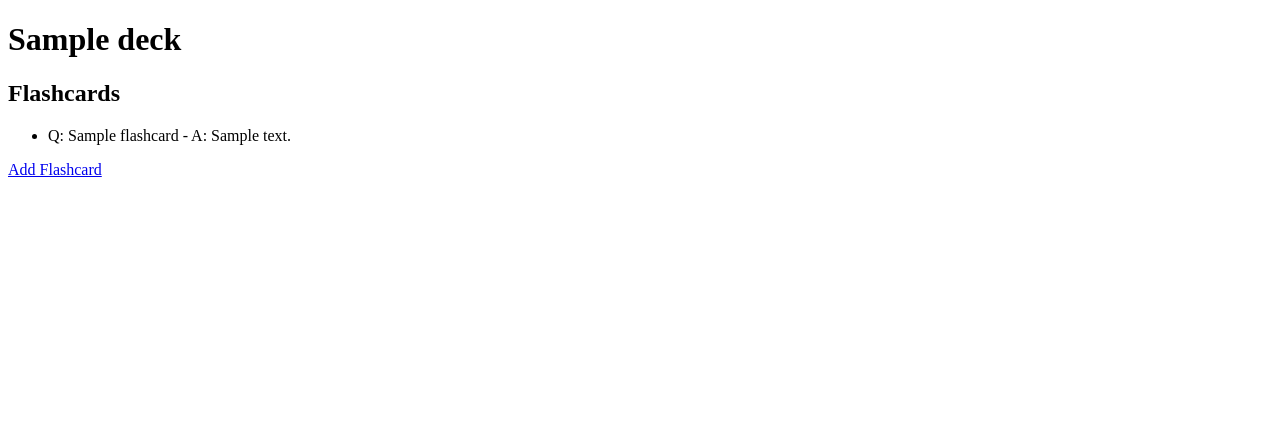
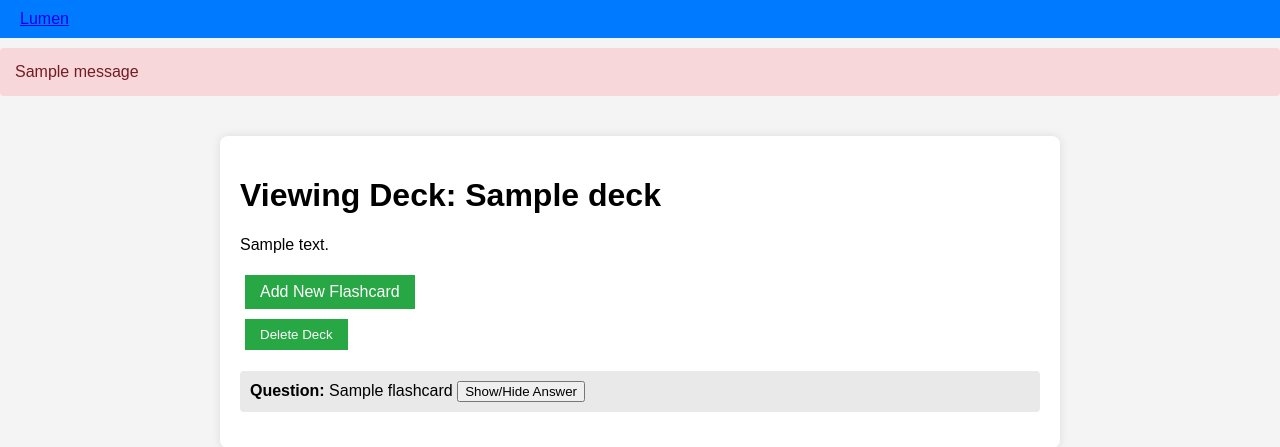
Before and after one commit to nadir-tabouni/Lumen, a Flask app: page /deck/1 in a window 1280 px wide. Shown: the top 447 px of the page. Run offline with Flask 3, Linux system fonts and the light colour scheme; tables that the repository leaves empty hold one stand-in row (values such as "Sample post"); one stand-in notice (Sample message) is shown.

Commit message:
visual overhaul

```diff
--- a/app.py
+++ b/app.py
@@ -1,6 +1,6 @@
-from flask import Flask, render_template, request, redirect, session
 from flask_sqlalchemy import SQLAlchemy
 from werkzeug.security import generate_password_hash, check_password_hash
+from flask import Flask, render_template, request, redirect, session, flash
 
 app = Flask(__name__)
 app.secret_key = 'secret_key'
@@ -33,12 +33,7 @@ class Flashcard(db.Model):
     question = db.Column(db.String(255), nullable=False)
     answer = db.Column(db.String(255), nullable=False)
     deck_id = db.Column(db.Integer, db.ForeignKey('flashcard_deck.id'), nullable=False)
-    deck = db.relationship('FlashcardDeck', backref=db.backref('flashcards', lazy=True))
-
-    def __init__(self, question, answer, deck_id):
-        self.question = question
-        self.answer = answer
-        self.deck_id = deck_id
+    deck = db.relationship('FlashcardDeck', backref=db.backref('flashcards', lazy='dynamic'))
 
 
 @app.before_request
@@ -154,6 +149,7 @@ def learning_sets():
     decks = FlashcardDeck.query.all()
     return render_template('learning_sets.html', decks=decks)
 
+
 @app.route('/new-deck', methods=['GET', 'POST'])
 def new_deck():
     if request.method == 'POST':
@@ -187,5 +183,33 @@ def add_flashcard(deck_id):
     return render_template('add_flashcard.html', deck=deck)
 
 
+@app.route('/flashcard/<int:flashcard_id>/edit', methods=['GET', 'POST'])
+def edit_flashcard(flashcard_id):
+    flashcard = Flashcard.query.get_or_404(flashcard_id)
+    if request.method == 'POST':
+        flashcard.question = request.form['question']
+        flashcard.answer = request.form['answer']
+        db.session.commit()
+        flash('Flashcard updated successfully.')
+        return redirect(f'/deck/{flashcard.deck_id}')
+    return render_template('edit_flashcard.html', flashcard=flashcard)
+
+
+@app.route('/deck/<int:deck_id>/delete', methods=['POST'])
+def delete_deck(deck_id):
+    deck = FlashcardDeck.query.get_or_404(deck_id)
+    try:
+        # First, remove all associated flashcards to avoid foreign key constraint errors
+        Flashcard.query.filter_by(deck_id=deck_id).delete()
+        # Now, remove the deck itself
+        db.session.delete(deck)
+        db.session.commit()
+        flash('Deck deleted successfully.', 'info')
+    except Exception as e:
+        db.session.rollback()
+        flash('Error deleting deck: ' + str(e), 'error')
+    return redirect('/learning-sets')
+
+
 if __name__ == '__main__':
     app.run(debug=True)
--- a/static/styles.css
+++ b/static/styles.css
@@ -1,67 +1,83 @@
-/* static/styles.css */
 body {
-    font-family: Arial, sans-serif;
-    text-align: center;
-    padding-top: 50px;
+    font-family: 'Arial', sans-serif;
+    background-color: #f4f4f4;
+    margin: 0;
+    padding: 0;
 }
 
-.welcome-container h1 {
-    font-size: 2em;
-    margin-bottom: 20px;
+.navbar {
+    background-color: #007BFF;
+    color: #ffffff;
+    padding: 10px 20px;
+    text-align: left;
 }
 
-.button-container {
-    margin: 20px;
+
+ul {
+    list-style: none;
+    padding: 0;
+}
+
+li {
+    padding: 10px;
+    margin-bottom: 5px;
+    background-color: #e9e9e9;
+    border-radius: 4px;
+}
+
+.content-container {
+    max-width: 800px;
+    margin: 40px auto;
+    padding: 20px;
+    background-color: #ffffff;
+    box-shadow: 0 0 10px rgba(0,0,0,0.1);
+    border-radius: 8px;
 }
 
 .button {
-    background-color: #4CAF50; /* Green */
+    color: #fff;
+    background-color: #28a745;
     border: none;
-    color: lightgoldenrodyellow;
-    padding: 16px 36px;
-    text-align: center;
+    padding: 8px 15px;
+    margin: 5px;
     text-decoration: none;
     display: inline-block;
-    font-size: 16px;
-    margin: 4px 2px;
     cursor: pointer;
-    transition: background-color 0.3s;
 }
 
 .button:hover {
-    background-color: #45a049;
+    background-color: #218838;
 }
 
-.navbar {
-    display: flex;
-    justify-content: space-between;
-    align-items: center;
-    background-color: #f8f8f8;
-    padding: 10px 20px;
-    box-shadow: 0 2px 4px rgba(0,0,0,0.1);
+/* Additional styles for error/info messages if they appear on these pages */
+.alert {
+    padding: 10px;
+    margin: 10px 0;
+    border-radius: 4px;
+    color: #fff; /* White text */
 }
 
-.nav-button {
-    padding: 10px 15px;
-    text-decoration: none;
-    color: #333;
-    background-color: #e7e7e7;
-    border-radius: 5px;
-    transition: background-color 0.3s;
+.alert.info {
+    background-color: #007bff; /* Bootstrap primary */
 }
 
-.nav-button.home {
-
+.alert.error {
+    background-color: #dc3545; /* Bootstrap danger */
 }
 
-.nav-button.center {
 
+.button.delete {
+    background-color: #dc3545;
 }
 
-.nav-button.right {
-
+.button.delete:hover {
+    background-color: #c82333;
 }
 
-.nav-button:hover {
-    background-color: #dcdcdc;
+.alert {
+    padding: 15px;
+    background-color: #f8d7da;
+    color: #721c24;
+    margin-bottom: 20px;
+    border-radius: 4px;
 }
--- a/templates/layout.html
+++ b/templates/layout.html
@@ -0,0 +1,29 @@
+<!DOCTYPE html>
+<html lang="en">
+<head>
+    <meta charset="UTF-8">
+    <meta name="viewport" content="width=device-width, initial-scale=1.0">
+    <title>{% block title %}{% endblock %}</title>
+    <link rel="stylesheet" href="{{ url_for('static', filename='styles.css') }}">
+</head>
+<body>
+<div class="navbar">
+    <a href="/dashboard">Lumen</a>
+</div>
+
+<!-- Flash messages section -->
+<div class="flash-messages">
+    {% with messages = get_flashed_messages(with_categories=true) %}
+        {% if messages %}
+            {% for category, message in messages %}
+                <div class="alert {{ category }}">{{ message }}</div>
+            {% endfor %}
+        {% endif %}
+    {% endwith %}
+</div>
+
+{% block content %}
+{% endblock %}
+
+</body>
+</html>
--- a/templates/view_deck.html
+++ b/templates/view_deck.html
@@ -1,19 +1,40 @@
-<!-- templates/view_deck.html -->
-<!DOCTYPE html>
-<html lang="en">
-<head>
-    <meta charset="UTF-8">
-    <meta name="viewport" content="width=device-width, initial-scale=1.0">
-    <title>{{ deck.name }}</title>
-</head>
-<body>
-<h1>{{ deck.name }}</h1>
-<h2>Flashcards</h2>
-<ul>
-    {% for flashcard in deck.flashcards %}
-        <li>Q: {{ flashcard.question }} - A: {{ flashcard.answer }}</li>
-    {% endfor %}
-</ul>
-<a href="/deck/{{ deck.id }}/add-flashcard">Add Flashcard</a>
-</body>
-</html>
+{% extends 'layout.html' %}
+
+{% block title %}
+    View Deck - Lumen
+{% endblock %}
+
+{% block content %}
+    <div class="content-container">
+        <h1>Viewing Deck: {{ deck.name }}</h1>
+        <p>{{ deck.description }}</p>
+        <a href="/deck/{{ deck.id }}/add-flashcard" class="button">Add New Flashcard</a>
+        <form action="/deck/{{ deck.id }}/delete" method="post" onsubmit="return confirm('Are you sure you want to delete this deck?');">
+            <button type="submit" class="button">Delete Deck</button>
+        </form>
+        <ul>
+            {% for flashcard in deck.flashcards %}
+                <li>
+                    <div>
+                        <strong>Question:</strong> {{ flashcard.question }}
+                        <button onclick="toggleAnswer('answer-{{ flashcard.id }}')">Show/Hide Answer</button>
+                    </div>
+                    <div id="answer-{{ flashcard.id }}" style="display:none;">
+                        <strong>Answer:</strong> {{ flashcard.answer }}
+                    </div>
+                </li>
+            {% endfor %}
+        </ul>
+    </div>
+
+    <script>
+        function toggleAnswer(elementId) {
+            var x = document.getElementById(elementId);
+            if (x.style.display === "none") {
+                x.style.display = "block";
+            } else {
+                x.style.display = "none";
+            }
+        }
+    </script>
+{% endblock %}
```
Also changed, not shown: templates/add_flashcard.html (+16 -17 lines), templates/change_password.html (+17 -18 lines), templates/dashboard.html (+15 -19 lines), templates/index.html (+13 -17 lines), templates/learning_sets.html (+19 -14 lines), templates/new_deck.html (+16 -17 lines).
